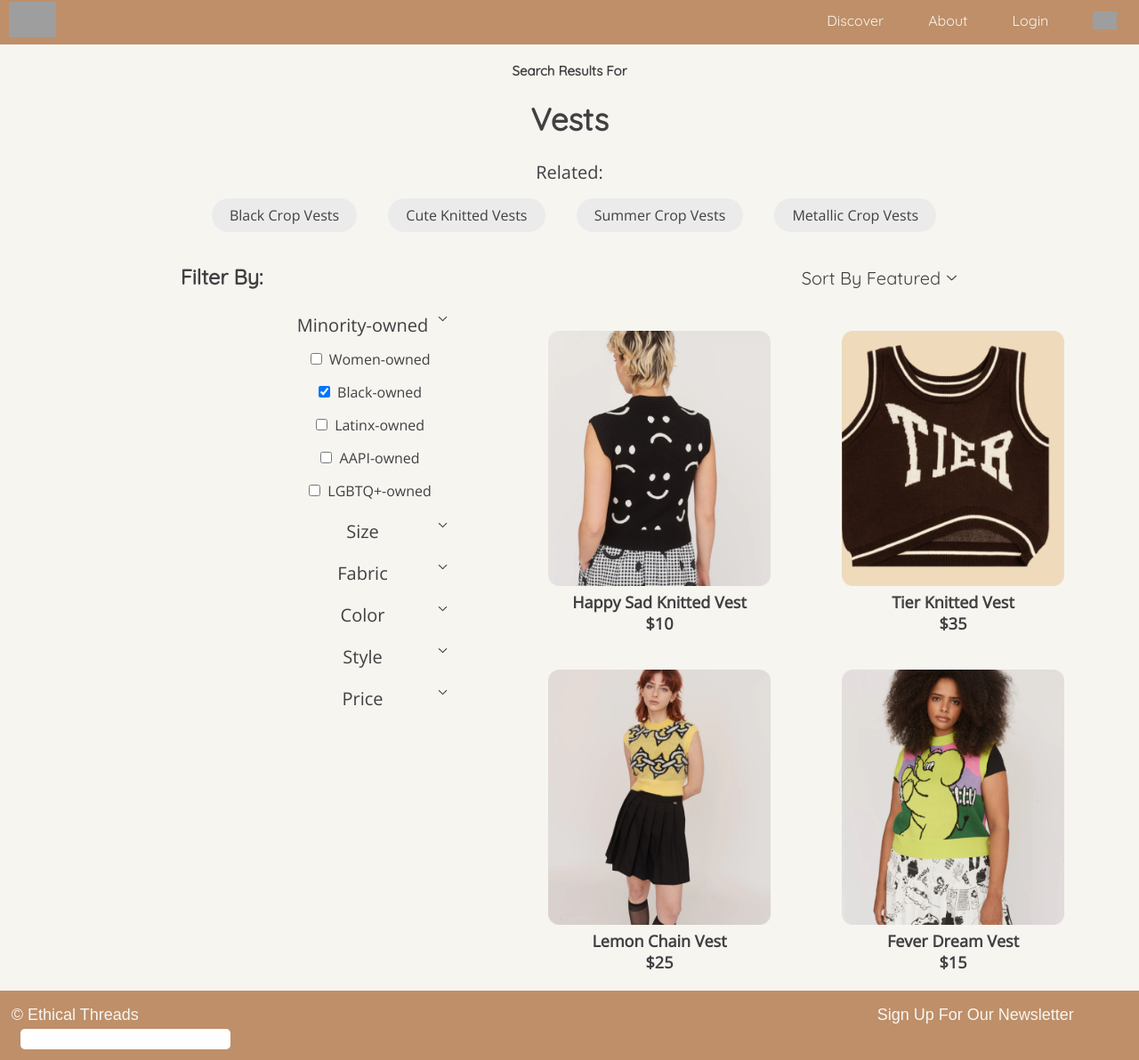
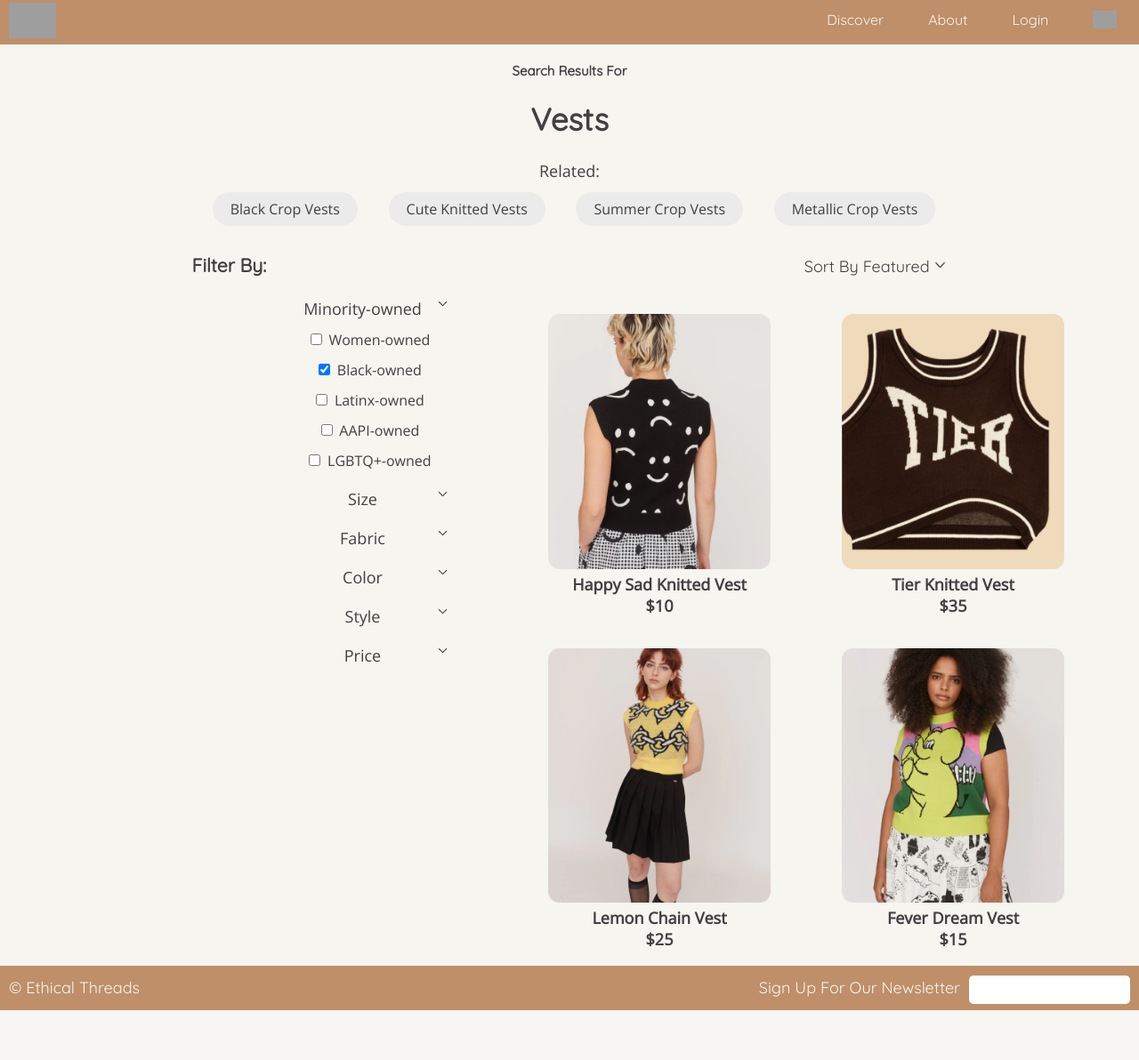
Before and after one commit to nayeonr/itp460-ethical-threads, a PHP site: page /product-results-pg.html in a window 1280 px wide. Shown: the whole page at 89% size. After the commit the page ends 1136 px from the top, so only its background shows below. Run offline with PHP 8.4, Linux system fonts and the light colour scheme; grey boxes are pictures that could not be loaded.

Commit message:
new nav new footer

```diff
--- a/ft-productresult-C/product-results-pg.html
+++ b/ft-productresult-C/product-results-pg.html
@@ -164,8 +164,11 @@
         </main>
 
         <div class="footer">
-      <span id="copyright"> © Ethical Threads </span> <span id="space"></span><span id="newsletter"> Sign Up For Our Newsletter <input type="text" id="newsletter-input"></span>
-    </div>
+        <div id="copyright">© Ethical Threads</div>
+        <div id="newsletter">Sign Up For Our Newsletter<input type="text" id="newsletter-input"></div>
+    </div> <!-- .footer -->
+
+
         <!-- <footer>Ethical Threads. Sign up for our Newsletter</footer> -->
 
 
--- a/ft-productresult-C/style-product-result.css
+++ b/ft-productresult-C/style-product-result.css
@@ -216,38 +216,26 @@ figcaption {
 
 
 /* footer */
+#copyright
+    {
+        margin-left: 10px;
+    }
     .footer {
         background-color: #BE8F69;
-      padding: 2%;
-      margin-left: -1%;
-      margin-right: -1%;
-      padding-top: 12px;
-      padding-bottom: 12px;
+        display: flex;
+        color: #F7F6F2;
+        font-family: "Quicksand", "Arial", sans-serif;
+        height: 50px;
+        line-height: 50px;
+        justify-content: space-between;
     }
-
-    #space{
-      color: #BE8F69;
-    }
-
-    #copyright {
-    font-family: sans-serif;
-    color: #F7F6F2;
-    font-size: 18px;
-   }
-
-    #newsletter {
-    font-family: sans-serif;
-    color: #F7F6F2;
-    padding-left: 825px;
-    font-size: 18px;
-   }
-
     #newsletter-input{
         border: none;
         border-radius: 5px;
         font-family: sans-serif;
-    font-size: 18px;
         margin-left: 10px;
+        margin-right: 10px;
+        height: 30px;
     }
 
 .link {
@@ -255,7 +243,7 @@ figcaption {
 }
 
 /* new navbar css */
-body {
+/* body {
 			margin: 0px;
 			padding: 0px;
 			align-items: center;
@@ -292,4 +280,45 @@ body {
 		a {
 			text-decoration: none;
 			color: #F7F6F2;
+		} */
+
+
+        body
+    {
+        font-family: Open Sans;
+        color: #433F42;
+        font-size: 18px;
+        background-color: #F6F5F0;
+        margin: 0;
+        padding: 0;
+        align-items: center;
     }
+    #nav {
+	    display: flex;
+	    align-items: center;
+	    height: 50px;
+	    background-color: #BE8F69;
+	}
+    #logo {
+        height: 40px;
+        width: auto;
+        margin-left: 10px;
+    }
+    #search {
+        height: 20px;
+    }
+    .nav-menu {
+        display: flex;
+        margin-left: auto;
+        font-family: "Quicksand", "Arial", sans-serif;
+        margin-top: 15px;
+    }
+    .nav-menu li
+    {
+        list-style: none;
+        padding: 25px;
+    }
+    a {
+        text-decoration: none;
+        color: #F7F6F2;
+    }
```
Lines whose indentation alone changed are shown as unchanged.
